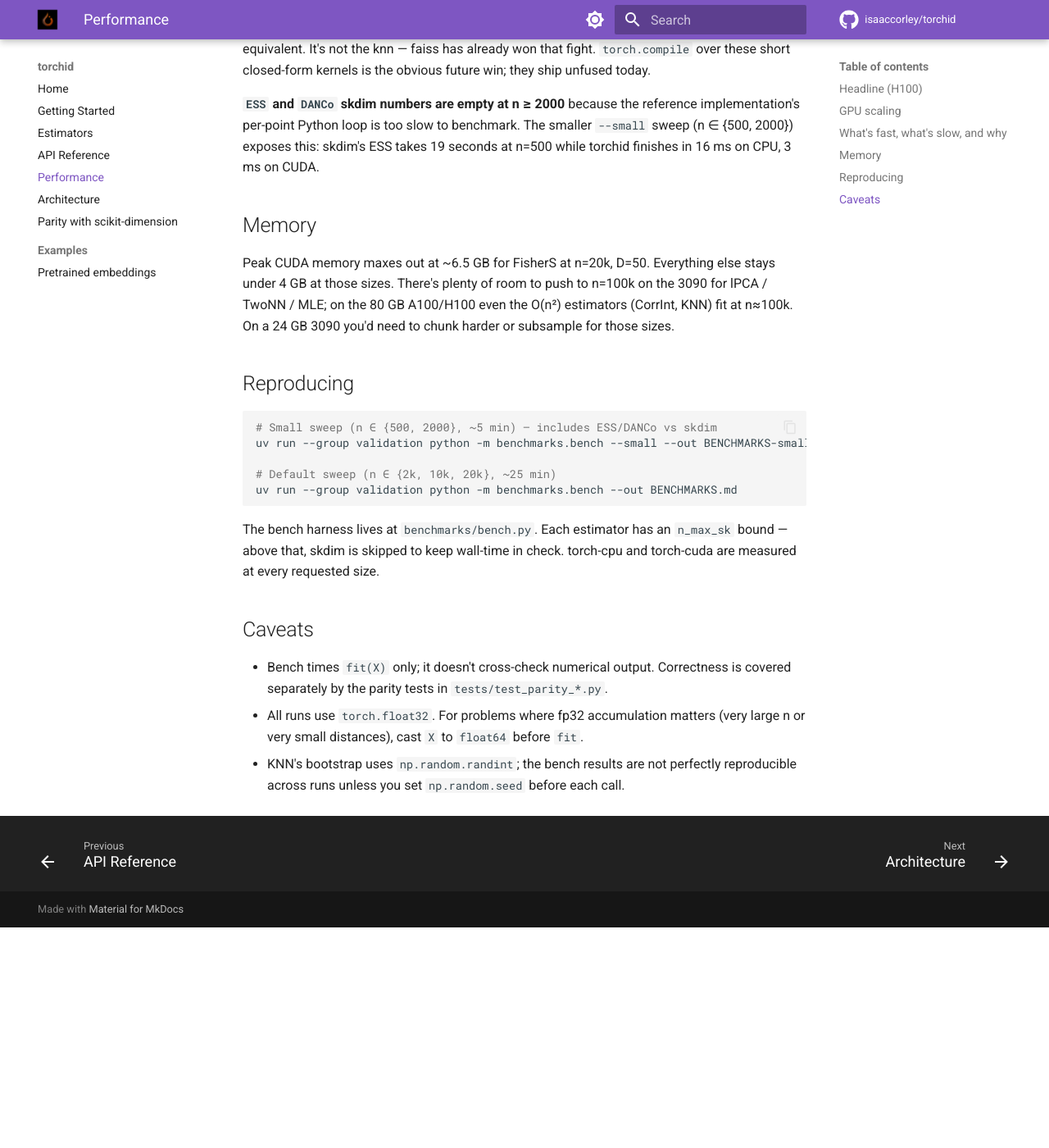
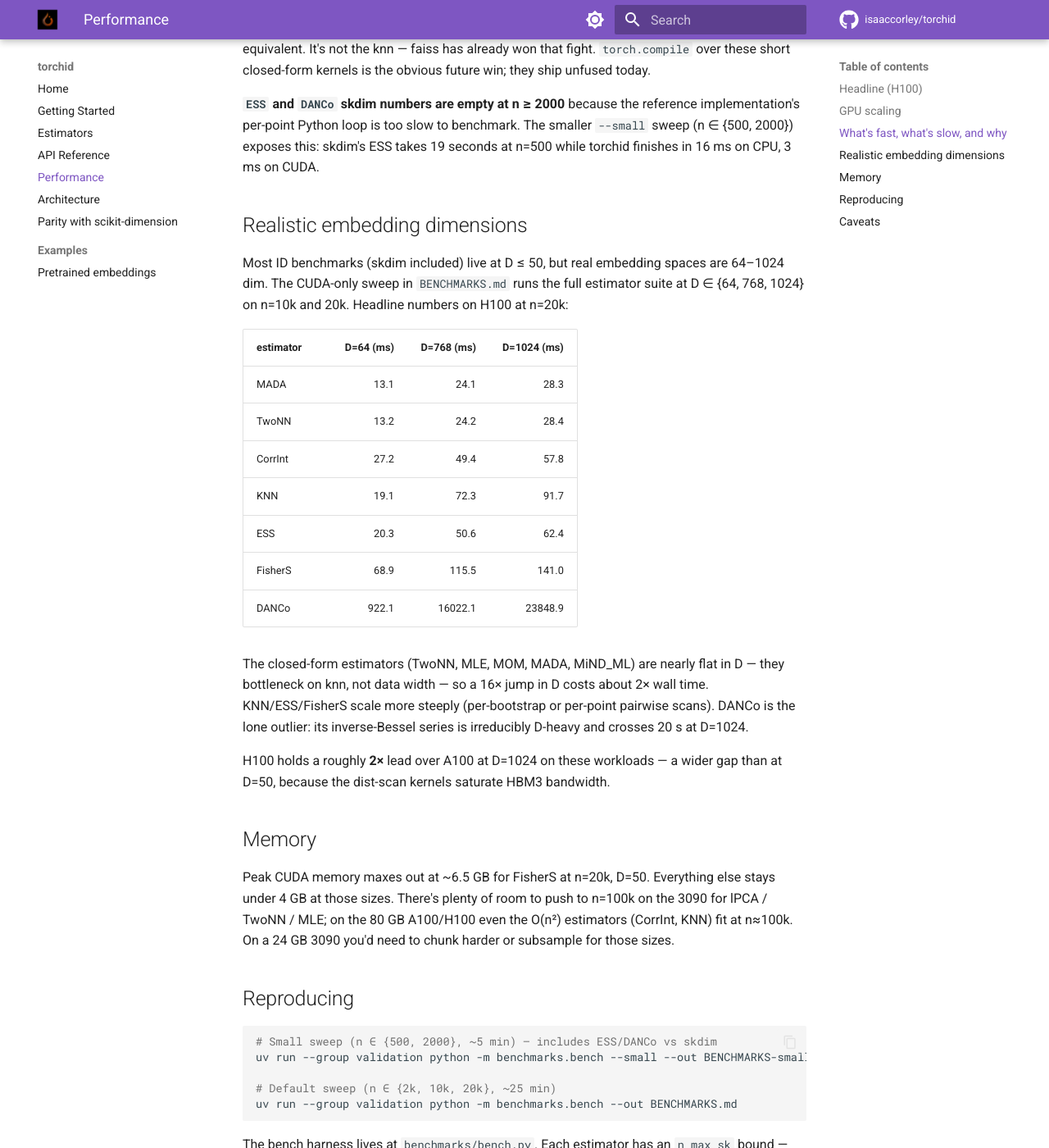
Before and after one commit to isaaccorley/torchid, an MkDocs documentation site: the page built from docs/performance.md, in a window 1280 px wide and 1400 px high, scrolled down 1760 px. Shown: the whole window at 82% size. Built offline with MkDocs 1.6.1 and Material for MkDocs 9.7.7, drawn with Linux system fonts in a browser that asks for light colours; comment, search, counter and statistics services are not loaded; before the commit the page ends 2891 px from its top, so only the background shows below that.

Commit message:
docs: add embedding-dim sweep (D=64/768/1024) and CLI flags for it
Adds --sizes / --skip-skdim / --skip-cpu to benchmarks/bench.py so the
harness can be retargeted at GPU-only realistic embedding workloads
without re-running the slow CPU/skdim baselines. Bench output is now
flushed per-row.

Reports CUDA-only timings on H100 + A100 at D ∈ {64, 768, 1024}, n ∈
{10k, 20k}. Closed-form estimators (TwoNN/MLE/MOM/MADA/MiND_ML) stay
~13-29 ms across the full D range — knn dominates, not D. KNN/ESS/
FisherS scale steeper. DANCo is the lone offender at high D
(24 s @ n=20k, D=1024 H100).

Folds the new tables into BENCHMARKS.md and docs/performance.md.

```diff
--- a/docs/performance.md
+++ b/docs/performance.md
@@ -41,6 +41,24 @@ H100 lands ≈ 2-3× the 3090 across the board on n=20k workloads. KNN is the st
 
 **`ESS` and `DANCo` skdim numbers are empty at n ≥ 2000** because the reference implementation's per-point Python loop is too slow to benchmark. The smaller `--small` sweep (n ∈ {500, 2000}) exposes this: skdim's ESS takes 19 seconds at n=500 while torchid finishes in 16 ms on CPU, 3 ms on CUDA.
 
+## Realistic embedding dimensions
+
+Most ID benchmarks (skdim included) live at D ≤ 50, but real embedding spaces are 64–1024 dim. The CUDA-only sweep in `BENCHMARKS.md` runs the full estimator suite at D ∈ {64, 768, 1024} on n=10k and 20k. Headline numbers on H100 at n=20k:
+
+| estimator | D=64 (ms) | D=768 (ms) | D=1024 (ms) |
+| --------- | --------: | ---------: | ----------: |
+| MADA      |      13.1 |       24.1 |        28.3 |
+| TwoNN     |      13.2 |       24.2 |        28.4 |
+| CorrInt   |      27.2 |       49.4 |        57.8 |
+| KNN       |      19.1 |       72.3 |        91.7 |
+| ESS       |      20.3 |       50.6 |        62.4 |
+| FisherS   |      68.9 |      115.5 |       141.0 |
+| DANCo     |     922.1 |    16022.1 |     23848.9 |
+
+The closed-form estimators (TwoNN, MLE, MOM, MADA, MiND_ML) are nearly flat in D — they bottleneck on knn, not data width — so a 16× jump in D costs about 2× wall time. KNN/ESS/FisherS scale more steeply (per-bootstrap or per-point pairwise scans). DANCo is the lone outlier: its inverse-Bessel series is irreducibly D-heavy and crosses 20 s at D=1024.
+
+H100 holds a roughly **2×** lead over A100 at D=1024 on these workloads — a wider gap than at D=50, because the dist-scan kernels saturate HBM3 bandwidth.
+
 ## Memory
 
 Peak CUDA memory maxes out at ~6.5 GB for FisherS at n=20k, D=50. Everything else stays under 4 GB at those sizes. There's plenty of room to push to n=100k on the 3090 for lPCA / TwoNN / MLE; on the 80 GB A100/H100 even the O(n²) estimators (CorrInt, KNN) fit at n≈100k. On a 24 GB 3090 you'd need to chunk harder or subsample for those sizes.
```
Also changed, not shown: BENCHMARKS.md (+56 -0 lines), 3 other files.
